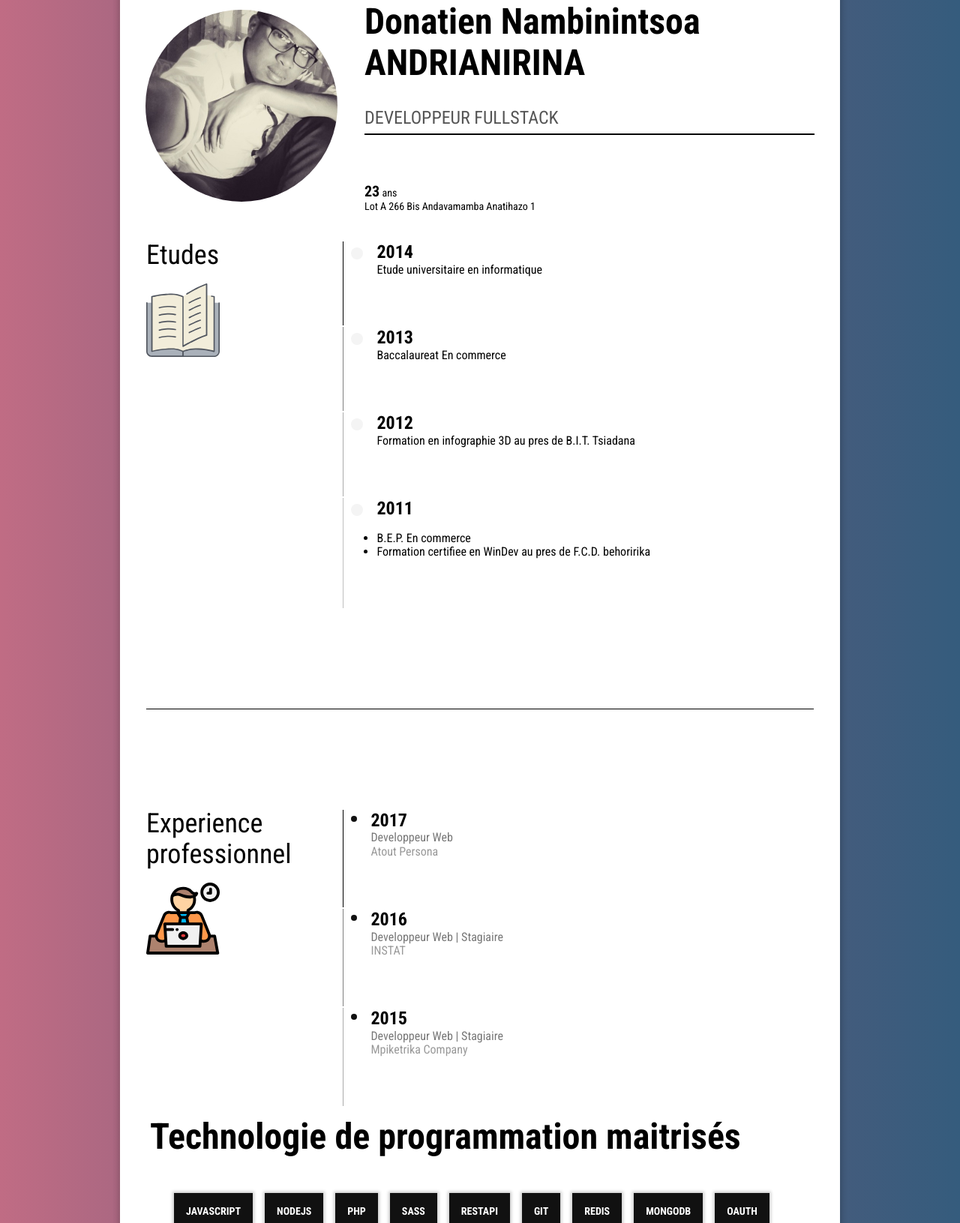
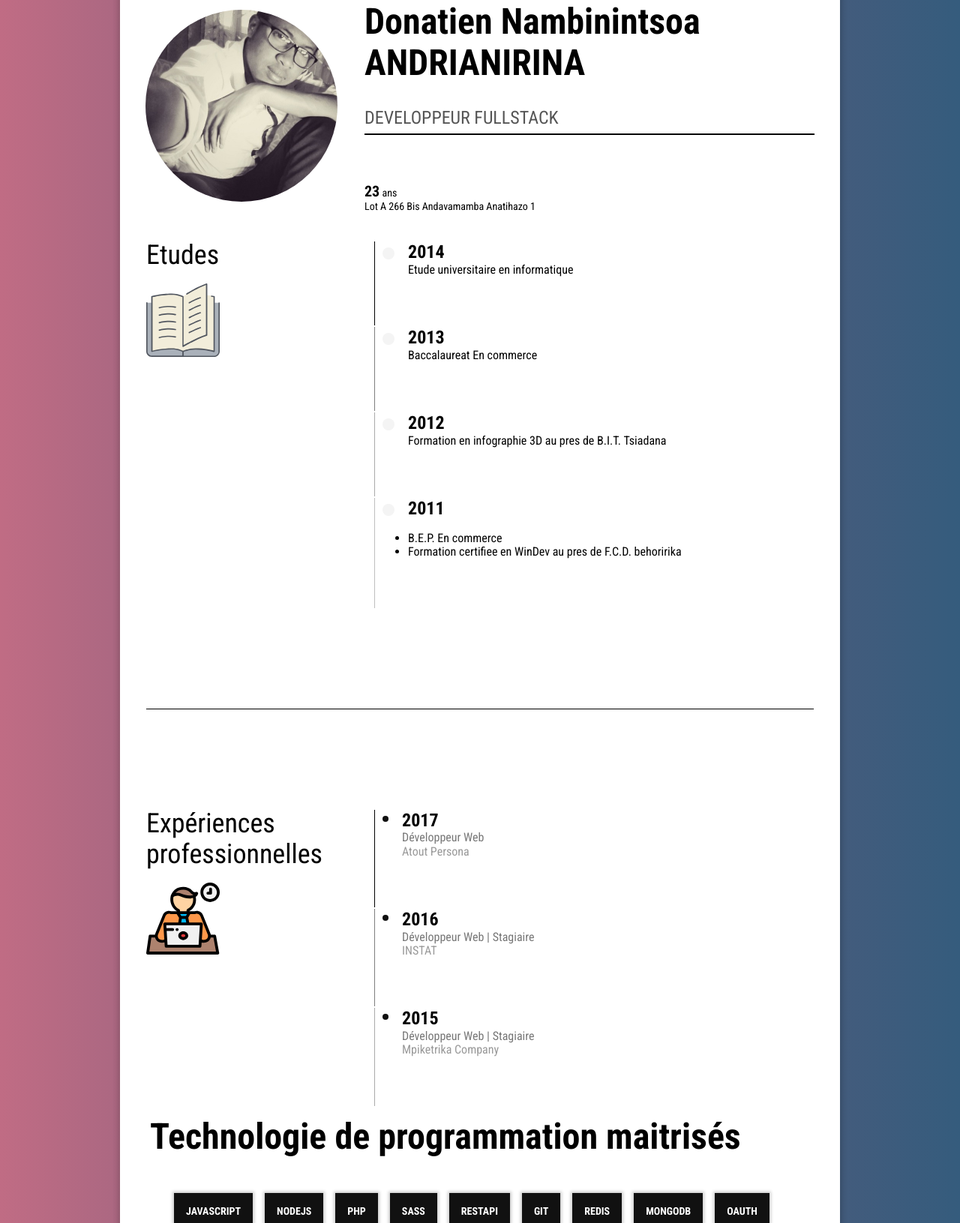
Before and after one commit to donatien513/donatien513.github.io, a PHP site: page / in a window 1280 px wide. Shown: the part 97-1728 px from the top of the page at 75% size. Run offline with PHP 8.4, Linux system fonts and the light colour scheme; some libraries are stand-ins or nearby versions.

Commit message:
Update index.php

```diff
--- a/index.php
+++ b/index.php
@@ -161,7 +161,7 @@
 						</td></tr>
 						<tr>
 							<td class="pr5 v-top">
-								<div class="f2 mb3">Experience professionnel</div>
+								<div class="f2 mb3">Expériences professionnelles</div>
 								<!-- Generator: Adobe Illustrator 19.0.0, SVG Export Plug-In . SVG Version: 6.00 Build 0)  -->
 								<svg version="1.1" width="98px" xmlns="http://www.w3.org/2000/svg" xmlns:xlink="http://www.w3.org/1999/xlink" x="0px" y="0px"
 									 viewBox="0 0 512 512" style="enable-background:new 0 0 512 512;" xml:space="preserve">
@@ -331,17 +331,17 @@
 					work: [
 						{
 							year: 2017,
-							occupation: "Developpeur Web",
+							occupation: "Développeur Web",
 							entity: "Atout Persona",
 						},
 						{
 							year: 2016,
-							occupation: "Developpeur Web | Stagiaire",
+							occupation: "Développeur Web | Stagiaire",
 							entity: "INSTAT",
 						},
 						{
 							year: 2015,
-							occupation: "Developpeur Web | Stagiaire",
+							occupation: "Développeur Web | Stagiaire",
 							entity: "Mpiketrika Company",
 						},
 					],
```
